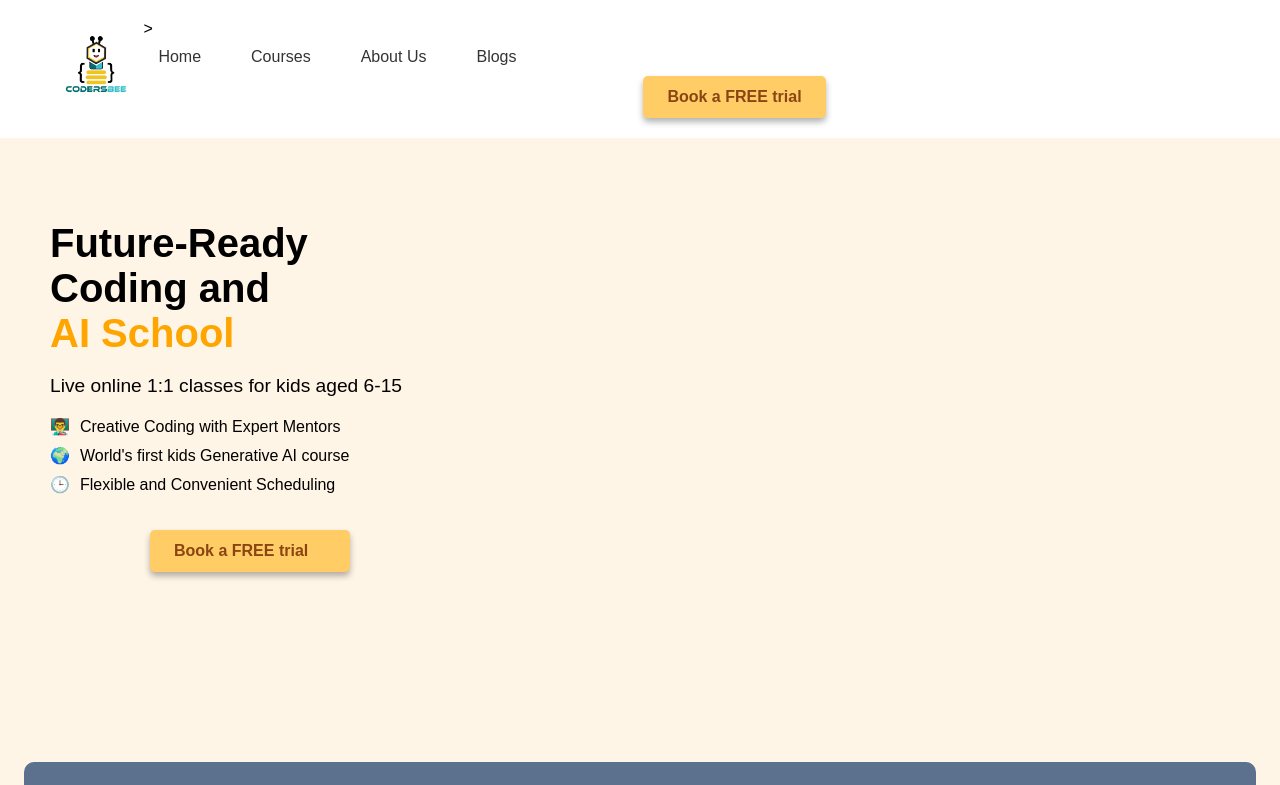
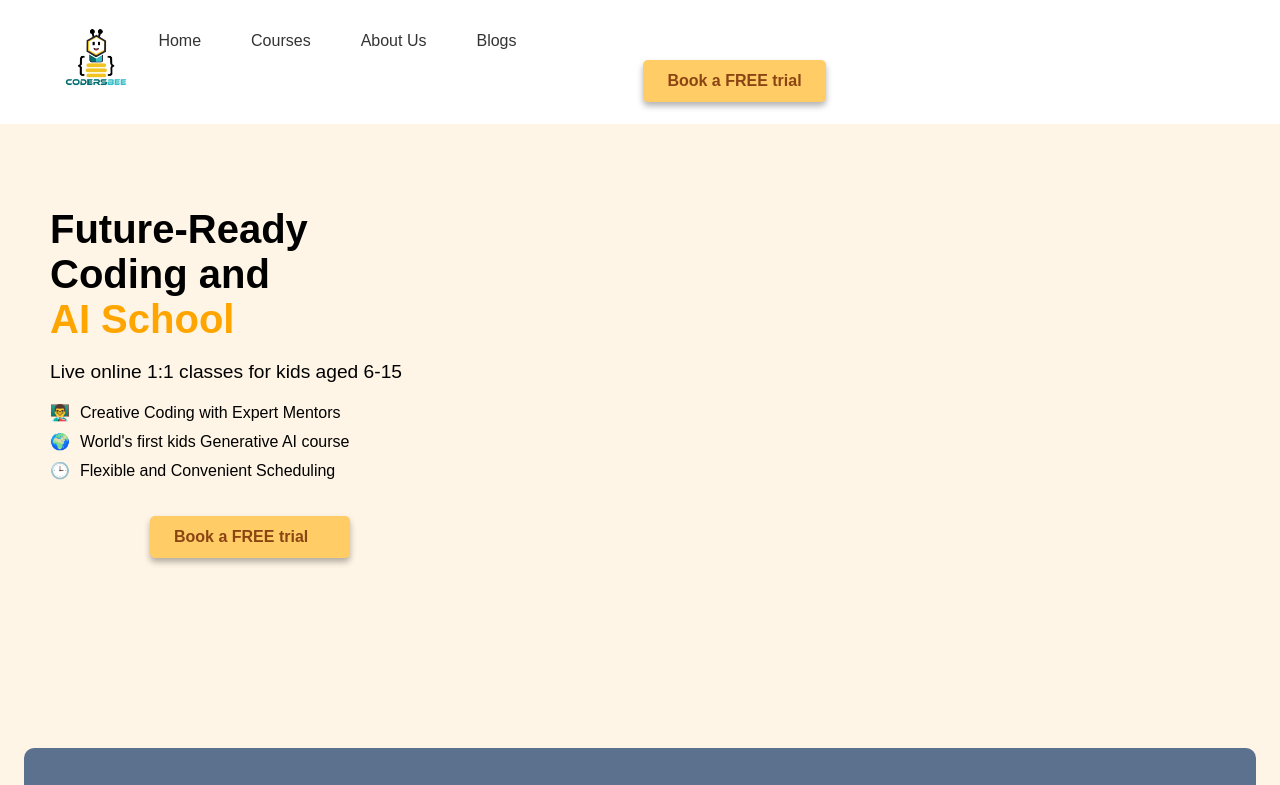
Before and after one commit to Codersbee/Codersbee2, a plain HTML site: page index.html in a window 1280 px wide. Shown: the top 785 px of the page. Drawn offline with Linux system fonts and the light colour scheme; files whose address does not match are found by name.

Commit message:
Update index.html

```diff
--- a/index.html
+++ b/index.html
@@ -13,7 +13,7 @@
             <img src="CodersBeeLogo.png" alt="CodersBee Logo" id="logo-img">
         </div>
 
-        <nav class="desktop-nav">>
+        <nav class="desktop-nav">
             <ul>
                 <li><a href="#home">Home</a></li>
                 <li>
```
